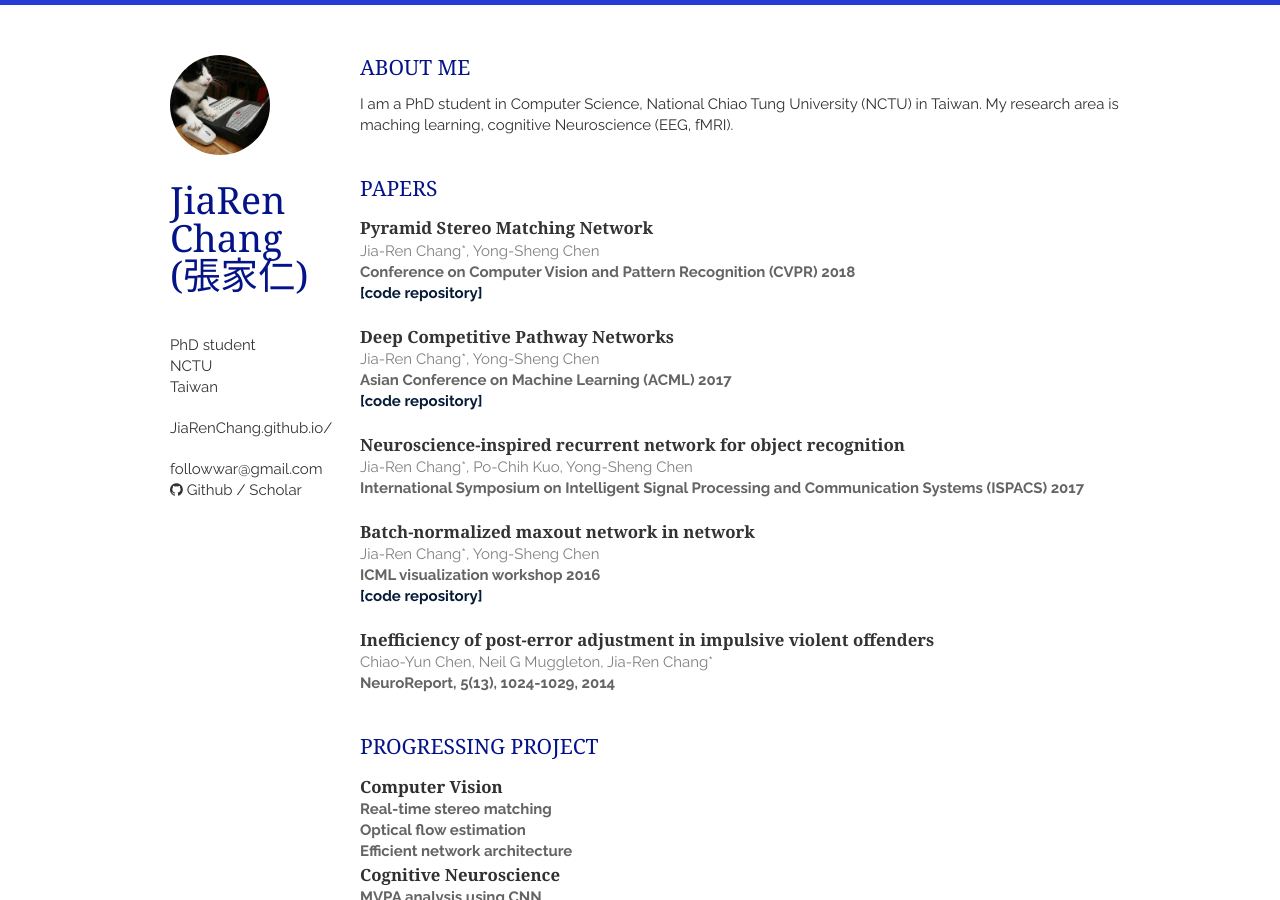
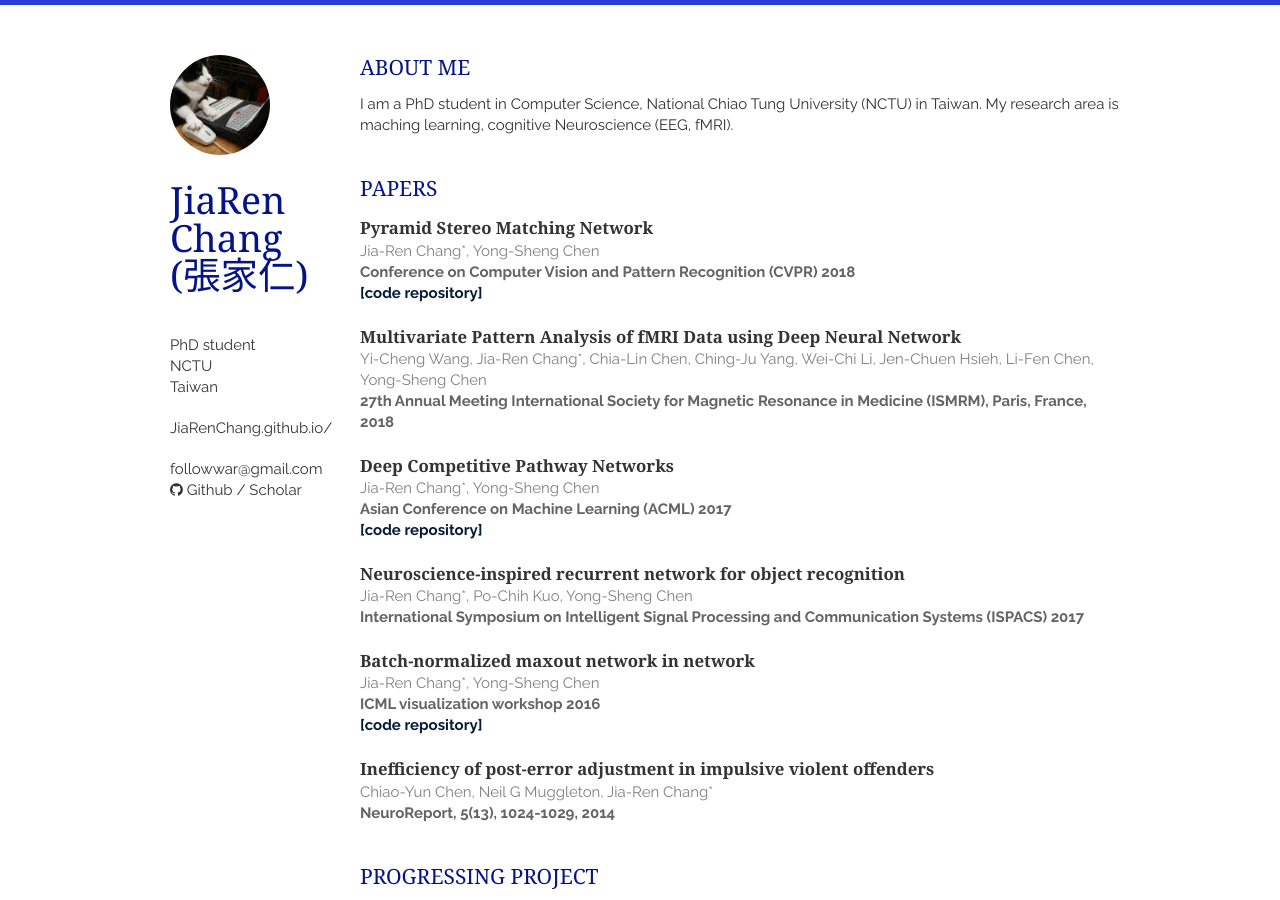
Before and after one commit to JiaRenChang/JiaRenChang.github.io, a Jekyll site: the page built from index.html, in a window 1280 px wide and 900 px high. Built offline with Jekyll 4.4.1, drawn with Linux system fonts in a browser that asks for light colours; nearby versions of some CDN libraries; the list of posts is cut into pages by our own code; a style sheet for code colours, icons or effects is not loaded.

Commit message:
add new paper

```diff
--- a/_includes/papers.html
+++ b/_includes/papers.html
@@ -12,6 +12,17 @@
             <em><font color="#061b38">[code repository]</font></em>
         </a></p>
     </article>
+
+    <article>
+        <header>
+            <h1><a href="">Multivariate Pattern Analysis of fMRI Data using Deep Neural Network</a></h1>
+            <span>Yi-Cheng Wang, Jia-Ren Chang*, Chia-Lin Chen, Ching-Ju Yang, Wei-Chi Li, Jen-Chuen Hsieh, Li-Fen Chen, Yong-Sheng Chen</span>
+        </header>
+        <p>
+            <em>27th Annual Meeting International Society for Magnetic Resonance in Medicine (ISMRM), Paris, France, 2018</em>
+        </p>
+    </article>
+
 
     <article>
         <header>
```
